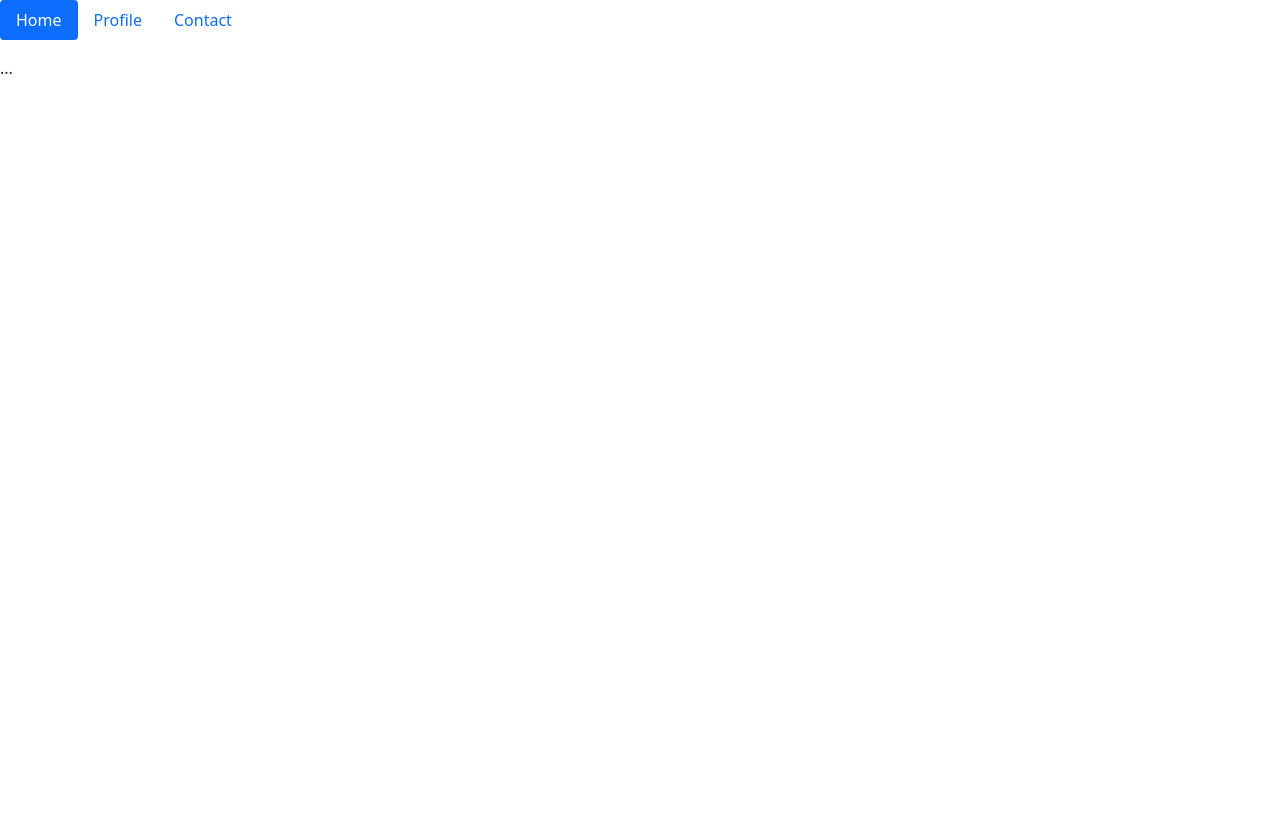
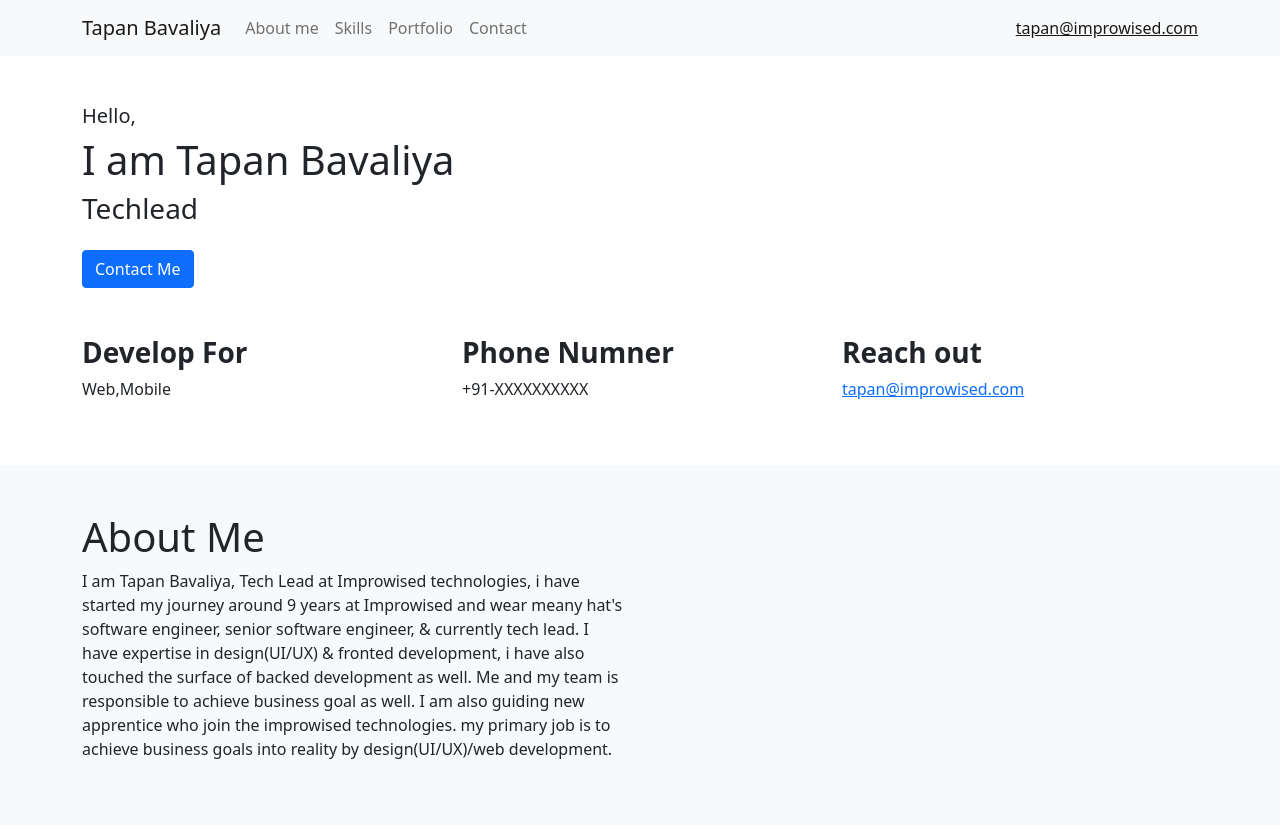
Before and after one commit to VRvarasda/portfolio, a plain HTML site: page index.html in a window 1280 px wide. Before the commit the page ends 800 px from the top, so only its background shows below. Drawn offline with nearby package versions, Linux system fonts and the light colour scheme.

Commit message:
update success

```diff
--- a/index.html
+++ b/index.html
@@ -11,22 +11,95 @@
     <title>Hello, world!</title>
   </head>
   <body>
-    <ul class="nav nav-pills mb-3" id="pills-tab" role="tablist">
-        <li class="nav-item" role="presentation">
-          <button class="nav-link active" id="pills-home-tab" data-bs-toggle="pill" data-bs-target="#pills-home" type="button" role="tab" aria-controls="pills-home" aria-selected="true">Home</button>
-        </li>
-        <li class="nav-item" role="presentation">
-          <button class="nav-link" id="pills-profile-tab" data-bs-toggle="pill" data-bs-target="#pills-profile" type="button" role="tab" aria-controls="pills-profile" aria-selected="false">Profile</button>
-        </li>
-        <li class="nav-item" role="presentation">
-          <button class="nav-link" id="pills-contact-tab" data-bs-toggle="pill" data-bs-target="#pills-contact" type="button" role="tab" aria-controls="pills-contact" aria-selected="false">Contact</button>
-        </li>
-      </ul>
-      <div class="tab-content" id="pills-tabContent">
-        <div class="tab-pane fade show active" id="pills-home" role="tabpanel" aria-labelledby="pills-home-tab">...</div>
-        <div class="tab-pane fade" id="pills-profile" role="tabpanel" aria-labelledby="pills-profile-tab">...</div>
-        <div class="tab-pane fade" id="pills-contact" role="tabpanel" aria-labelledby="pills-contact-tab">...</div>
+    <nav class="navbar navbar-expand-lg navbar-light bg-light">
+      <div class="container">
+        <a class="navbar-brand" href="#">Tapan Bavaliya</a>
+        <button class="navbar-toggler" type="button" data-bs-toggle="collapse" data-bs-target="#navbarText" aria-controls="navbarText" aria-expanded="false" aria-label="Toggle navigation">
+          <span class="navbar-toggler-icon"></span>
+        </button>
+        <div class="collapse navbar-collapse" id="navbarText">
+          <ul class="navbar-nav me-auto mb-2 mb-lg-0">
+            <li class="nav-item">
+              <a class="nav-link" aria-current="page" href="/#aboutme">About me</a>
+            </li>
+            <li class="nav-item">
+              <a class="nav-link" href="/#skills">Skills</a>
+            </li>
+            <li class="nav-item">
+              <a class="nav-link" href="/#portfolio">Portfolio</a>
+            </li>
+            <li class="nav-item">
+              <a class="nav-link" href="/#contact">Contact</a>
+            </li>
+          </ul>
+          <span class="navbar-text">
+            <a href="mailto:tapan@improwised.com">tapan@improwised.com</a>
+          </span>
+        </div>
       </div>
+    </nav>
+
+    <section class="container py-5">
+      <div class="row">
+        <div class="col">
+          <h5>Hello,</h5>
+          <h1>I am Tapan Bavaliya</h1>
+          <h3>Techlead</h3>
+          <button type="button" class="btn btn-primary mt-3">Contact Me</button>
+        </div>
+      </div>
+
+      <div class="row pt-5">
+        <div class="col">
+          <h3>
+            <strong>
+              Develop For
+            </strong>
+          </h3>
+          <p>
+            Web,Mobile
+          </p>
+        </div>
+        <div class="col">
+          <h3>
+            <strong>
+              Phone Numner
+            </strong>
+          </h3>
+          <p>
+            +91-XXXXXXXXXX
+          </p>
+        </div>
+        <div class="col">
+          <h3>
+            <strong>
+              Reach out
+            </strong>
+          </h3>
+          <p>
+            <a href="mailto:tapan@improwised.com">tapan@improwised.com</a>
+          </p>
+        </div>
+      </div>
+    </section>
+
+    <section class="bg-light py-5">
+      <div class="container">
+        <div class="row">
+          <div class="col">
+            <h1 id="aboutme">About Me</h1>
+            <p>
+              I am Tapan Bavaliya, Tech Lead at Improwised technologies, i have started my journey around 9 years at Improwised and wear meany hat's software engineer, senior software engineer, & currently tech lead.
+
+              I have expertise in design(UI/UX) & fronted development, i have also touched the surface of backed development as well. Me and my team is responsible to achieve business goal as well. I am also guiding new apprentice who join the improwised technologies.
+
+              my primary job is to achieve business goals into reality by design(UI/UX)/web development.
+            </p>
+          </div>
+          <div class="col-sm"></div>
+        </div>
+      </div>
+    </section>
 
     <!-- Optional JavaScript; choose one of the two! -->
 
```
